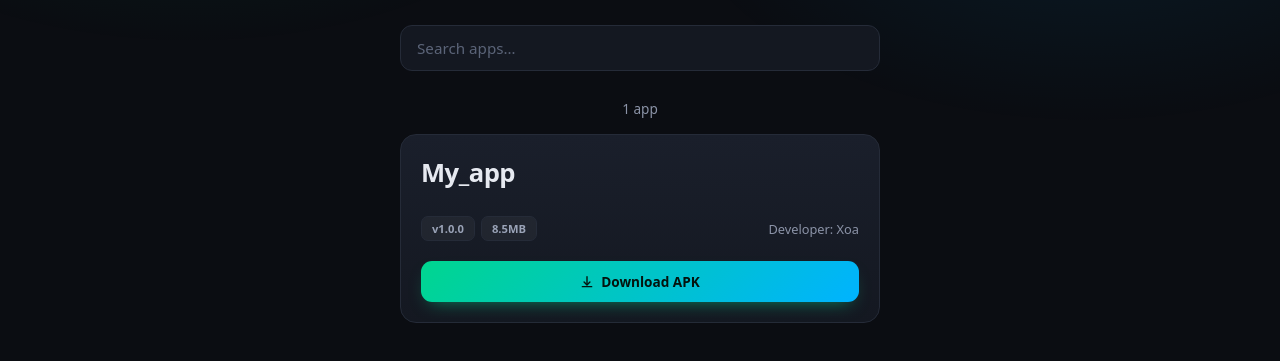
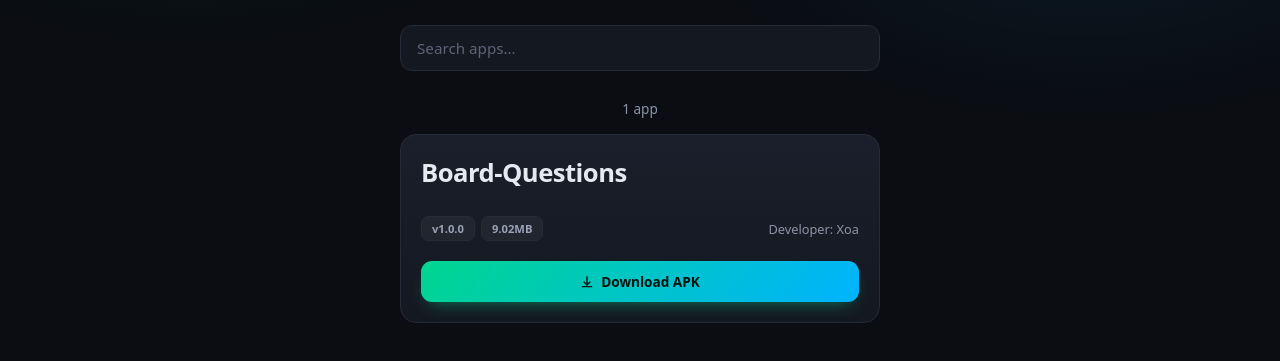
Before and after one commit to xoa101/XDownloader, a plain HTML site: page index.html in a window 1280 px wide. Shown: the part 115-476 px from the top of the page. Drawn offline with Linux system fonts and the light colour scheme.

Commit message:
Finishing

```diff
--- a/index.html
+++ b/index.html
@@ -55,11 +55,11 @@ input::placeholder{color:#5b6478}
 
 const apps = [
   {
-    name: "My_app",
+    name: "Board-Questions",
     dev:  "Xoa",
     ver:  "1.0.0",
-    size: "8.5MB",
-    link: "app.apk"
+    size: "9.02MB",
+    link: "apks/Board_Questions_v1.0.apk"
   }
 
 ];
```
